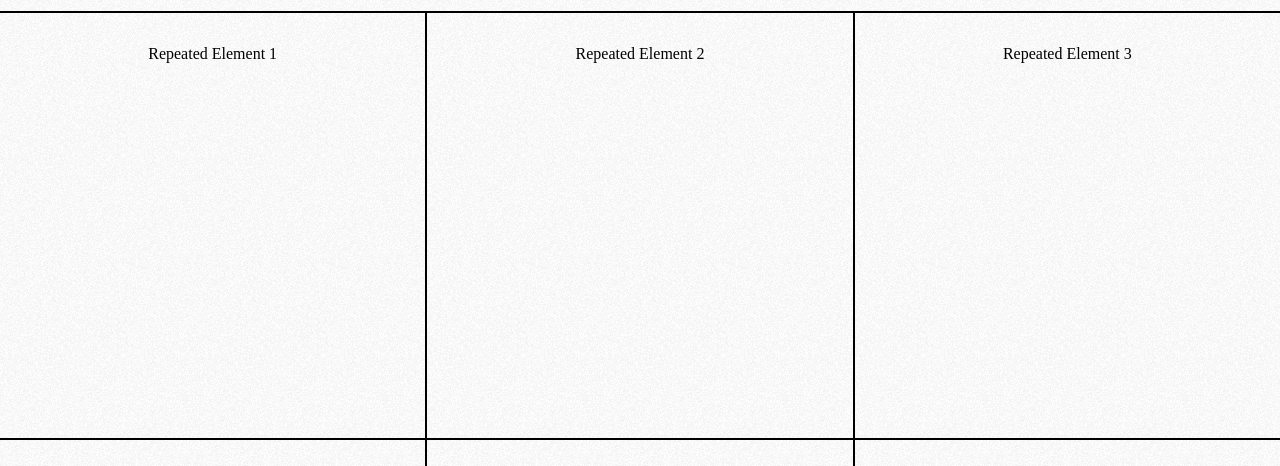
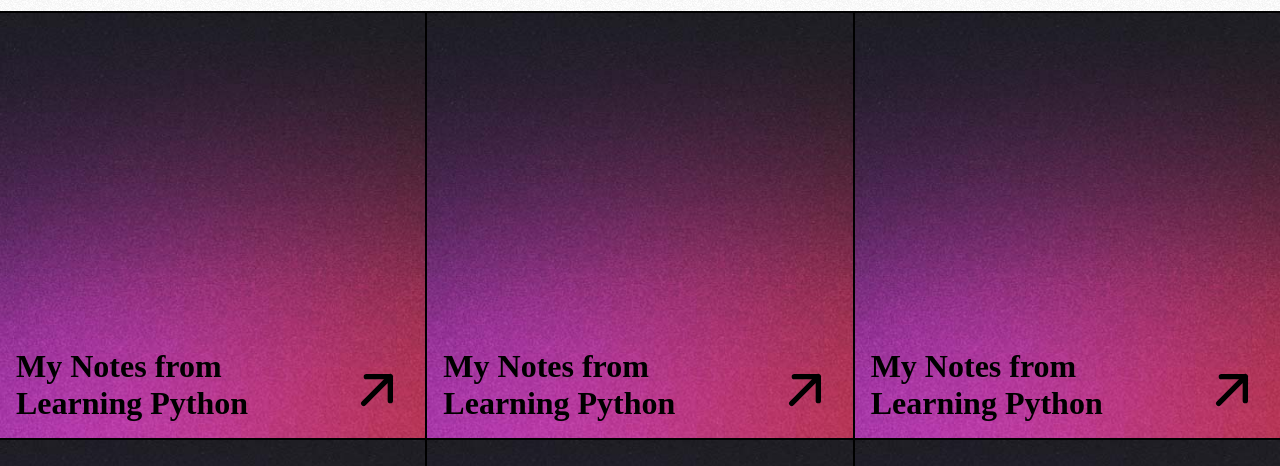
Before and after one commit to MaxMaeder/New-Personal-Site, an Astro site: page / in a window 1280 px wide. Shown: the part 486-952 px from the top of the page. Built offline with nearby package versions, Linux system fonts and the light colour scheme; Astro itself is replaced by a stand-in of ours; a web font is replaced by a local one.

Commit message:
Project cards

```diff
--- /dev/null
+++ b/src/components/ProjectCard.astro
@@ -0,0 +1,89 @@
+---
+interface Project {
+  title: string;
+  type: "video" | "post" | "link"
+  imgUrl?: string;
+  href: string;
+}
+type Props = Project;
+
+const { title, type, imgUrl, href } = Astro.props
+---
+
+<a class="container" href={href} target="_blank">
+  {imgUrl && (<img class="bg" src={imgUrl} />)}
+  <div class="details">
+    <div class="text">
+      <h4>{title}</h4>
+      <p>{type}</p>
+    </div>
+    <div class="icon">
+      <img src="arrow-up-right.svg" />
+      <img src="arrow-up-right.svg" />
+    </div>
+  </div>
+</a>
+
+<style>
+  .container {
+    display: block;
+    position: relative;
+    height: 100%;
+    width: 100%;
+  }
+  .bg {
+    position: absolute;
+    inset: 0;
+    object-fit: cover;
+    height: 100%;
+    width: 100%;
+  }
+  .details {
+    position: absolute;
+    left: 0;
+    right: 0;
+    bottom: 0;
+    z-index: 10;
+
+    display: flex;
+    justify-content: space-between;
+    align-items: end;
+
+    padding: 1rem;
+    color: black;
+  }
+  .text {
+    display: flex;
+    flex-direction: column;
+    overflow: hidden;
+  }
+  .text * {
+    margin: 0;
+  }
+  .text h4 {
+    font-weight: 600;
+    font-size: 2rem;
+  }
+  .text p {
+    line-height: 1.5rem;
+    margin-bottom: -1.5rem;
+    transition: margin-bottom 0.3s ease;
+  }
+  .container:hover .text p {
+    margin-bottom: 0;
+  }
+
+  .icon {
+    overflow: hidden;
+    height: 4rem;
+    flex-shrink: 0;
+  }
+  .icon img {
+    display: block;
+    height: 4rem;
+    transition: margin-top 0.3s ease;
+  }
+  .container:hover .icon img:first-child {
+    margin-top: -4rem;
+  }
+</style>
--- a/src/components/Toast.astro
+++ b/src/components/Toast.astro
@@ -17,7 +17,7 @@
     opacity: 0;
     transform: translateY(-1.5rem);
 
-    transition: all 0.25s ease-in-out;
+    transition: all 0.3s ease;
   }
   #toast.visible {
     opacity: 1;
--- a/src/lib/toaster.ts
+++ b/src/lib/toaster.ts
@@ -1,4 +1,4 @@
-class Toaster {
+export class Toaster {
   #toast: HTMLElement;
   #timeoutId: number = 0;
 
@@ -19,5 +19,3 @@ class Toaster {
     }, 2000);
   }
 }
-
-export { Toaster };
--- a/src/pages/index.astro
+++ b/src/pages/index.astro
@@ -2,6 +2,7 @@
 import PageLayout from '../layouts/PageLayout.astro';
 import Button from '../components/Button.astro';
 import Toast from '../components/Toast.astro';
+import ProjectCard from '../components/ProjectCard.astro';
 ---
 
 <PageLayout>
@@ -50,7 +51,7 @@ import Toast from '../components/Toast.astro';
 		<div id="projects">
 			{Array.from({ length: 50 }).map((_, index) => (
 				<div class="project">
-					<p>Repeated Element {index + 1}</p>
+					<ProjectCard title="My Notes from Learning Python" type="link" imgUrl="blog-placeholder-3.jpg" href="#" />
 				</div>
 			))}
 		</div>
@@ -118,8 +119,6 @@ import Toast from '../components/Toast.astro';
 	}
 	.project {
 		outline: 2px solid black;
-        padding: 1rem;
-        text-align: center; /* Center content */
 		aspect-ratio: 1;
 	}
 </style>
```
Also changed, not shown: public/arrow-up-right-white.svg (added).
